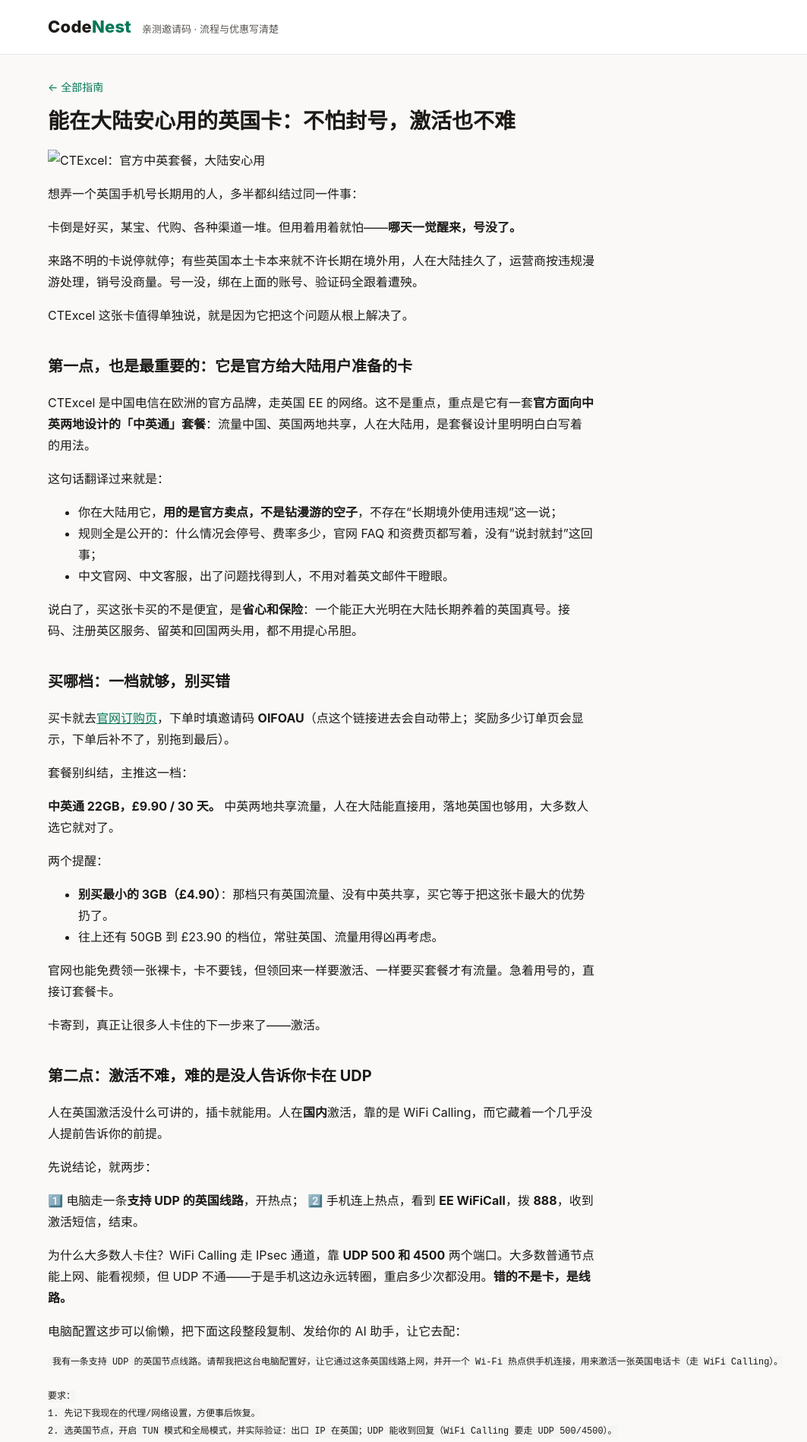
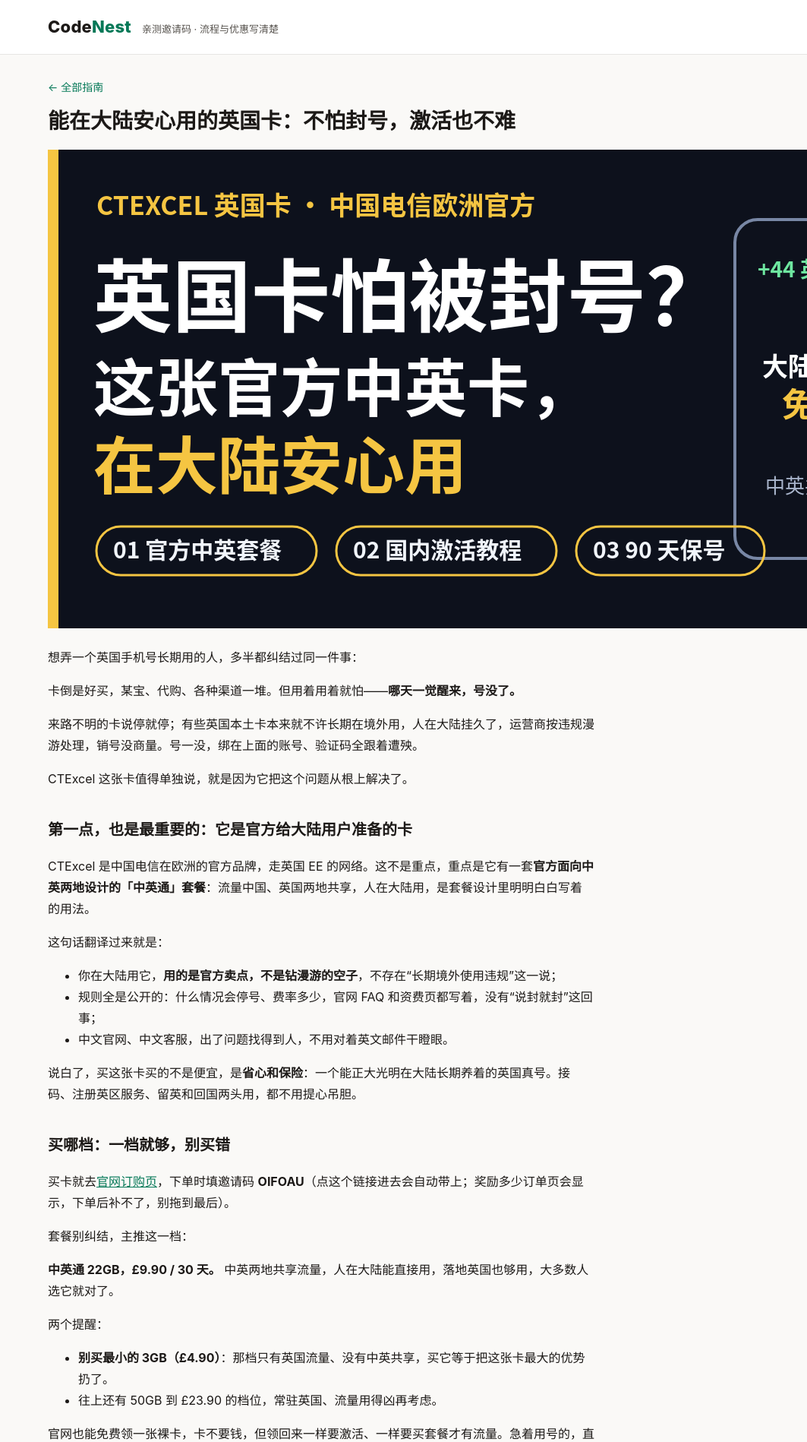
Before and after one commit to ovovdev/codenest, a Jekyll site: the page built from articles/ctexcel-free.md, in a window 1280 px wide. Shown: the top 1898 px of the page at 76% size, without its empty margins (217-1280 px from the left). Built offline with Jekyll 4.4.1, drawn with Linux system fonts in a browser that asks for light colours.

Commit message:
CTExcel 第四版：封面图改用 SVG

```diff
--- a/articles/ctexcel-free.md
+++ b/articles/ctexcel-free.md
@@ -6,7 +6,7 @@ permalink: /ctexcel-free/
 
 # 能在大陆安心用的英国卡：不怕封号，激活也不难
 
-![CTExcel：官方中英套餐，大陆安心用](/assets/ctexcel-cover.png)
+![CTExcel：官方中英套餐，大陆安心用](/assets/ctexcel-cover.svg)
 
 想弄一个英国手机号长期用的人，多半都纠结过同一件事：
 
```
